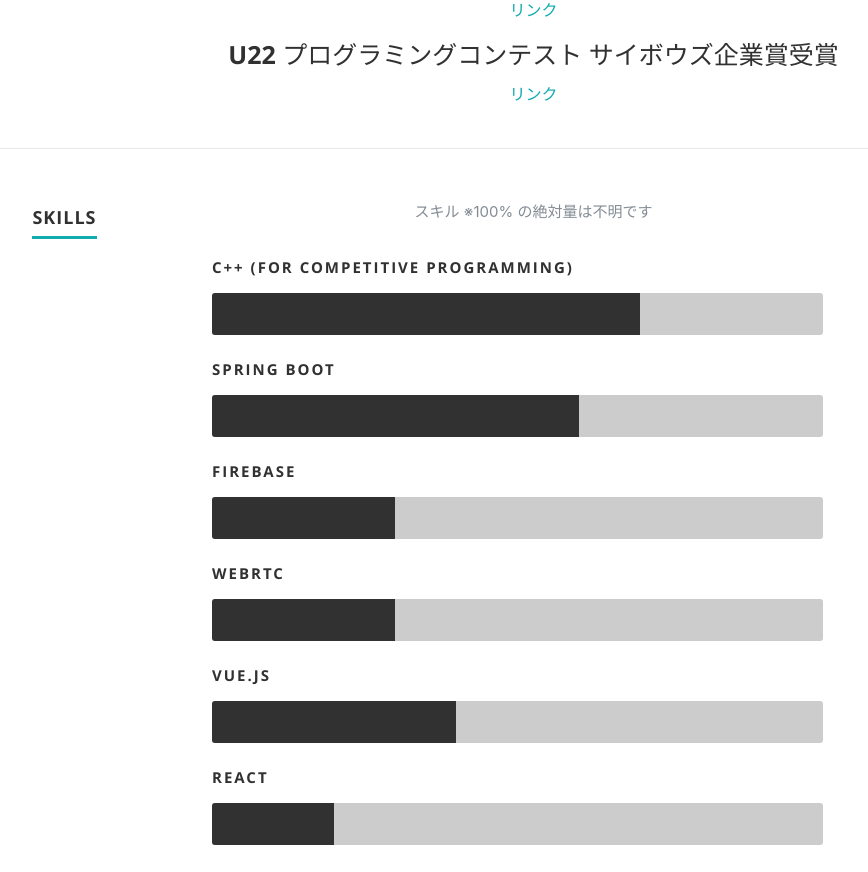
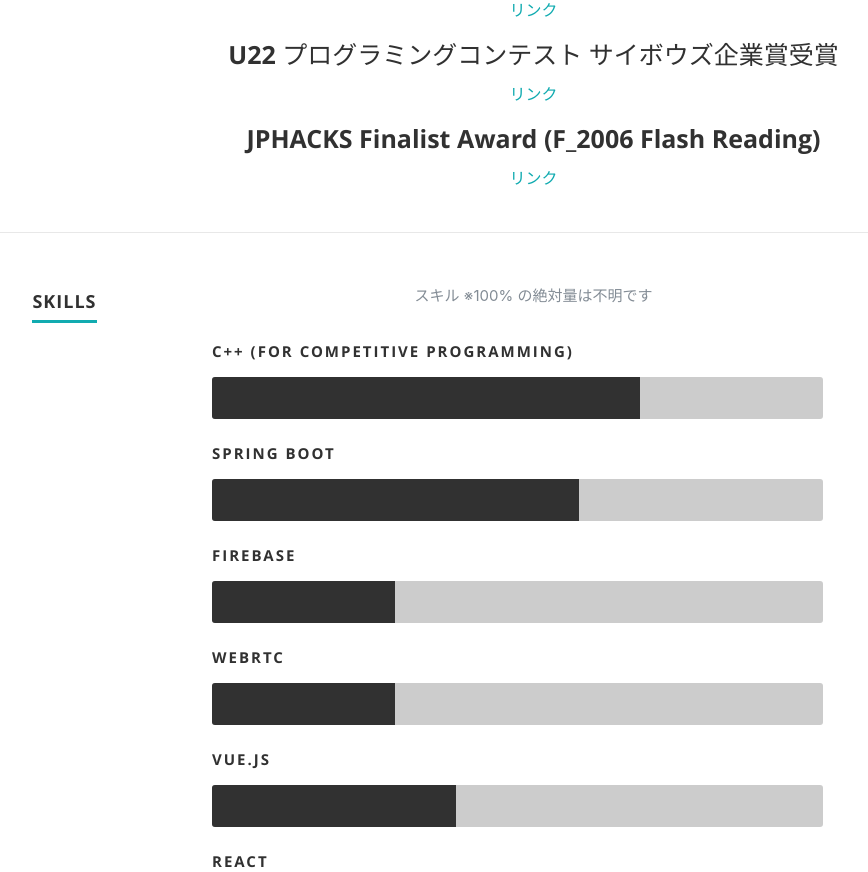
Before and after one commit to asSqr/as-sqr-portfolio, a React (Create React App) app: page / in a window 1280 px wide. Shown: the part 2280-3152 px from the top of the page, without its empty margins (193-1061 px from the left). Built offline with nearby package versions, Linux system fonts and the light colour scheme.

Commit message:
JPHACKS Award Added

```diff
--- a/src/Components/Resume.js
+++ b/src/Components/Resume.js
@@ -70,6 +70,9 @@ class Resume extends Component {
                 <div key="U22"><h3>U22 プログラミングコンテスト サイボウズ企業賞受賞</h3>
                   <p className="info"><a href="https://u22procon.com/2014/kojin.php">リンク</a></p>
                 </div>
+                <div key="JPHACKS"><h3>JPHACKS Finalist Award (F_2006 Flash Reading)</h3>
+                  <p className="info"><a href="https://jphacks.com/information/award-finalists2020/">リンク</a></p>
+                </div>
               </div>
             </div>
           </div>
```
